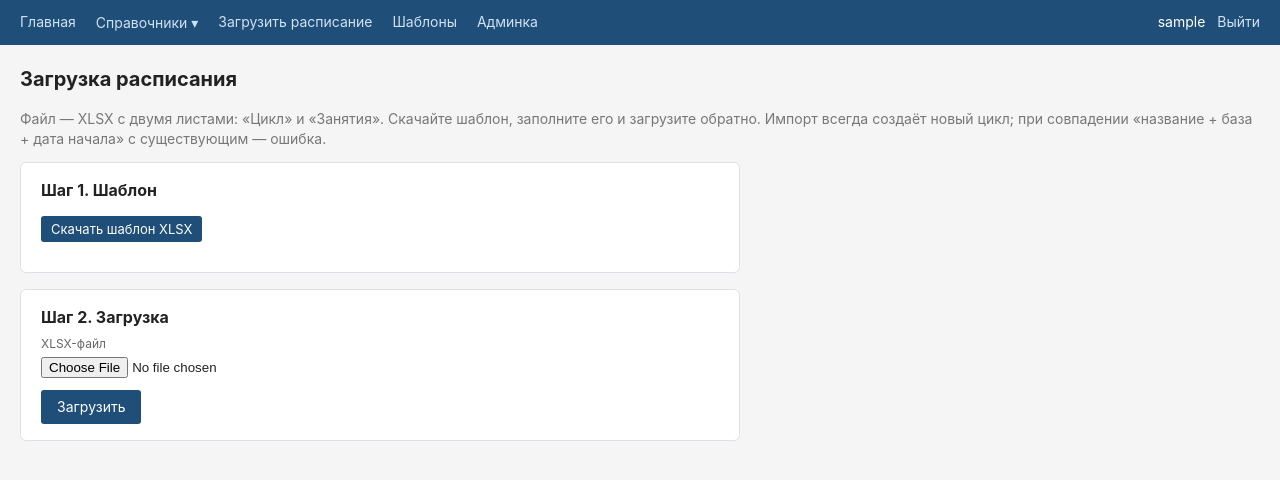
After one commit to jdoe058/odpo, a Django app: page /cycle/import/ in a window 1280 px wide. The commit adds this page. Shown: the top 480 px of the page. Run offline with Django 5.2, Linux system fonts and the light colour scheme; the visitor is signed in with stand-in values (Sample User, id 1).

Commit message:
feat(навигация): кнопка «Загрузить расписание»

```diff
--- a/timetable/templates/timetable/_nav.html
+++ b/timetable/templates/timetable/_nav.html
@@ -18,8 +18,13 @@
   </span>
 
   {% if request.user.is_authenticated %}
+    <a href="{% url 'timetable:cycle_import' %}">Загрузить расписание</a>
+  {% endif %}
+
+  {% if request.user.is_authenticated %}
     <a href="{% url 'timetable:template_library' %}">Шаблоны</a>
   {% endif %}
+
   {% if request.user.is_superuser %}
     <a href="/admin/">Админка</a>
   {% endif %}
--- /dev/null
+++ b/timetable/templates/timetable/cycle_import.html
@@ -0,0 +1,53 @@
+{% extends "timetable/base.html" %}
+{% load static %}
+
+{% block title %}Загрузка расписания{% endblock %}
+
+{% block extra_head %}
+  <link rel="stylesheet" href="{% static 'timetable/css/components/references.css' %}">
+{% endblock %}
+
+{% block content %}
+<h1>Загрузка расписания</h1>
+
+<p class="muted">
+  Файл — XLSX с двумя листами: «Цикл» и «Занятия».
+  Скачайте шаблон, заполните его и загрузите обратно.
+  Импорт всегда создаёт новый цикл; при совпадении
+  «название + база + дата начала» с существующим — ошибка.
+</p>
+
+<div class="refs-block">
+  <h2>Шаг 1. Шаблон</h2>
+  <p>
+    <a class="button" href="{% url 'timetable:cycle_import_template' %}">
+      Скачать шаблон XLSX
+    </a>
+  </p>
+</div>
+
+<div class="refs-block">
+  <h2>Шаг 2. Загрузка</h2>
+
+  {% if errors %}
+    <div class="refs-report__block refs-report__block--error">
+      <h3>Ошибки ({{ errors|length }})</h3>
+      <p class="muted">В базу ничего не записано.</p>
+      <ul>
+        {% for e in errors %}<li>{{ e }}</li>{% endfor %}
+      </ul>
+    </div>
+  {% endif %}
+
+  <form method="post" enctype="multipart/form-data" class="refs-form">
+    {% csrf_token %}
+    <div class="field">
+      <label for="id_file">XLSX-файл</label>
+      <input type="file" name="file" id="id_file" accept=".xlsx">
+    </div>
+    <div class="actions">
+      <button type="submit">Загрузить</button>
+    </div>
+  </form>
+</div>
+{% endblock %}
--- a/timetable/urls.py
+++ b/timetable/urls.py
@@ -28,4 +28,14 @@ urlpatterns = [
     path("references/", references_views.exchange_view, name="references_exchange"),
     path("references/export/", references_views.export_view, name="references_export"),
     path("references/<slug:slug>/", references_views.reference_stub_view, name="reference_stub"),
+    path(
+    "cycle/import/",
+        views.cycle_import_view,
+        name="cycle_import",
+    ),
+    path(
+        "cycle/import/template/",
+        views.cycle_import_template_view,
+        name="cycle_import_template",
+    ),
 ]
--- a/timetable/views.py
+++ b/timetable/views.py
@@ -1,6 +1,6 @@
 from collections import defaultdict
-
-from django.http import JsonResponse
+from django.urls import reverse
+from django.http import HttpResponse, JsonResponse
 from django.views.decorators.http import require_POST
 
 from timetable.exports.forms import DocumentTemplateForm
@@ -25,6 +25,9 @@ from .forms import ScheduleImportForm, LessonForm
 from .models import Cycle, Lesson, Base
 from .imports import ScheduleImportError, import_schedule
 from timetable.exports.kinds import all_specs
+from .cycle_xlsx_import import (
+    CycleImportError, build_cycle_import_template, import_cycle_from_xlsx,
+)
 
 
 def schedule_import_view(request, admin_site):
@@ -270,3 +273,43 @@ def template_delete_view(request, pk):
     else:
         messages.success(request, "Шаблон удалён.")
     return redirect("timetable:template_library")
+
+@login_required
+def cycle_import_view(request):
+    errors: list[str] = []
+
+    if request.method == "POST":
+        uploaded = request.FILES.get("file")
+        if uploaded is None:
+            errors = ["Файл не выбран."]
+        else:
+            try:
+                cycle = import_cycle_from_xlsx(uploaded)
+            except CycleImportError as e:
+                errors = e.errors
+            else:
+                messages.success(
+                    request,
+                    f"Импортирован цикл «{cycle.name.name}» "
+                    f"от {cycle.start_date:%d.%m.%Y}.",
+                )
+                url = reverse("timetable:schedule_grid")
+                return redirect(f"{url}?cycle={cycle.pk}")
+
+    return render(request, "timetable/cycle_import.html", {"errors": errors})
+
+
+@login_required
+def cycle_import_template_view(request):
+    content = build_cycle_import_template()
+    response = HttpResponse(
+        content,
+        content_type=(
+            "application/vnd.openxmlformats-officedocument"
+            ".spreadsheetml.sheet"
+        ),
+    )
+    response["Content-Disposition"] = (
+        'attachment; filename="cycle_import_template.xlsx"'
+    )
+    return response
```
